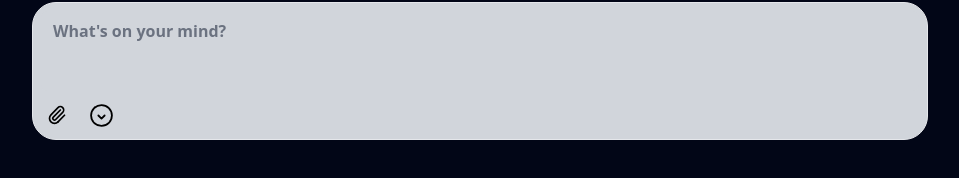
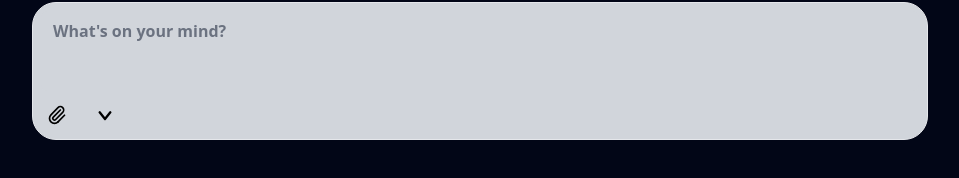
Before and after one commit to shuboi37/Gemzy, a React (Vite) app in the folder geminiProject/frontend/: page / in a window 1280 px wide. Shown: the part 134-312 px from the top of the page, without its empty margins (160-1119 px from the left). Built offline with nearby package versions, Linux system fonts and the light colour scheme; a web font is replaced by a local one.

Commit message:
added-llama-model-fe

```diff
--- a/geminiProject/frontend/package.json
+++ b/geminiProject/frontend/package.json
@@ -11,7 +11,6 @@
   },
   "packageManager": "pnpm@10.12.1",
   "dependencies": {
-    "@google/genai": "^0.7.0",
     "@radix-ui/react-dropdown-menu": "^2.1.6",
     "@radix-ui/react-slot": "^1.2.3",
     "@radix-ui/react-tooltip": "^1.2.7",
--- a/geminiProject/frontend/src/components/inputBox-demo.tsx
+++ b/geminiProject/frontend/src/components/inputBox-demo.tsx
@@ -85,7 +85,7 @@ export function PromptInputWithActions({
               key={index}
               className=" bg-gray-800 text-white text-pretty flex items-center gap-2 rounded-lg px-3 py-2 text-sm"
             >
-              <Paperclip className="size-4" />
+              <Paperclip className="size-4 rounded-xl hover:bg-gray-400" />
               <span className="max-w-[120px] truncate">{file.name}</span>
               {(() => {
                 console.log(file.name);
@@ -109,7 +109,7 @@ export function PromptInputWithActions({
           <PromptInputAction tooltip="Attach files">
             <label
               htmlFor="file-upload"
-              className="hover:bg-secondary-foreground/10 flex h-8 w-8 cursor-pointer items-center justify-center rounded-2xl"
+              className="hover:bg-gray-400 flex h-8 w-8 cursor-pointer items-center justify-center rounded-2xl"
             >
               <input
                 type="file"
@@ -129,7 +129,7 @@ export function PromptInputWithActions({
                 onImageGenClick={() =>
                   setModel("gemini-2.0-flash-exp-image-generation")
                 }
-                onDeepClick={() => setModel("deepseek/deepseek-chat-v3-0324")}
+                onGroqClick={() => setModel("llama-3.3-70b-versatile")}
                 model={model}
               />
             </div>
@@ -143,7 +143,7 @@ export function PromptInputWithActions({
             <Button
               variant="default"
               size="icon"
-              className="h-8 w-8 rounded-full hover:bg-gray-300 fill-current"
+              className="h-8 w-8 rounded-full hover:bg-gray-400 fill-current"
               onClick={onSubmit}
             >
               {loading ? (
--- a/geminiProject/frontend/src/components/ui/ReusableUI.tsx
+++ b/geminiProject/frontend/src/components/ui/ReusableUI.tsx
@@ -15,21 +15,20 @@ export function DropdownSVG() {
   return (
     <svg
       xmlns="http://www.w3.org/2000/svg"
-      width="25"
-      height="25"
+      width="32"
+      height="32"
       viewBox="0 0 24 24"
       fill="none"
       stroke="#000"
       strokeWidth="1.75"
       strokeLinecap="round"
       strokeLinejoin="round"
-      className="icon icon-tabler icons-tabler-outline icon-tabler-select"
+      className="icon rounded-2xl icon-tabler icons-tabler-outline icon-tabler-select hover:bg-gray-400"
     >
-      {/* Circle outline */}
-      <circle cx="12" cy="12" r="10" />
-
-      {/* Centered downward chevron */}
-      <path d="M9 12l3 3l3-3" />
+      {/* Circle outline
+      <circle cx="12" cy="12" r="10" /> */}
+      {/* Downward stretched chevron */}
+      <path d="M8 10l4 5l4-5" />
     </svg>
   );
 }
@@ -37,14 +36,14 @@ export function DropdownSVG() {
 type ModelDropdownProps = {
   onFlashClick: () => void;
   onImageGenClick: () => void;
-  onDeepClick: () => void;
+  onGroqClick: () => void;
   model: string;
 };
 
 export function ModelDropdown({
   onFlashClick,
   onImageGenClick,
-  onDeepClick,
+  onGroqClick,
   model,
 }: ModelDropdownProps) {
   return (
@@ -75,10 +74,10 @@ export function ModelDropdown({
         </DropdownMenuCheckboxItem>
         <DropdownMenuCheckboxItem
           className="text-white hover:bg-gray-800"
-          checked={model === "deepseek/deepseek-chat-v3-0324"}
-          onClick={onDeepClick}
+          checked={model === "llama-3.3-70b-versatile"}
+          onClick={onGroqClick}
         >
-          DeepSeek_V3
+          Llama-3.3-70b-versatile
         </DropdownMenuCheckboxItem>
       </DropdownMenuContent>
     </DropdownMenu>
```
